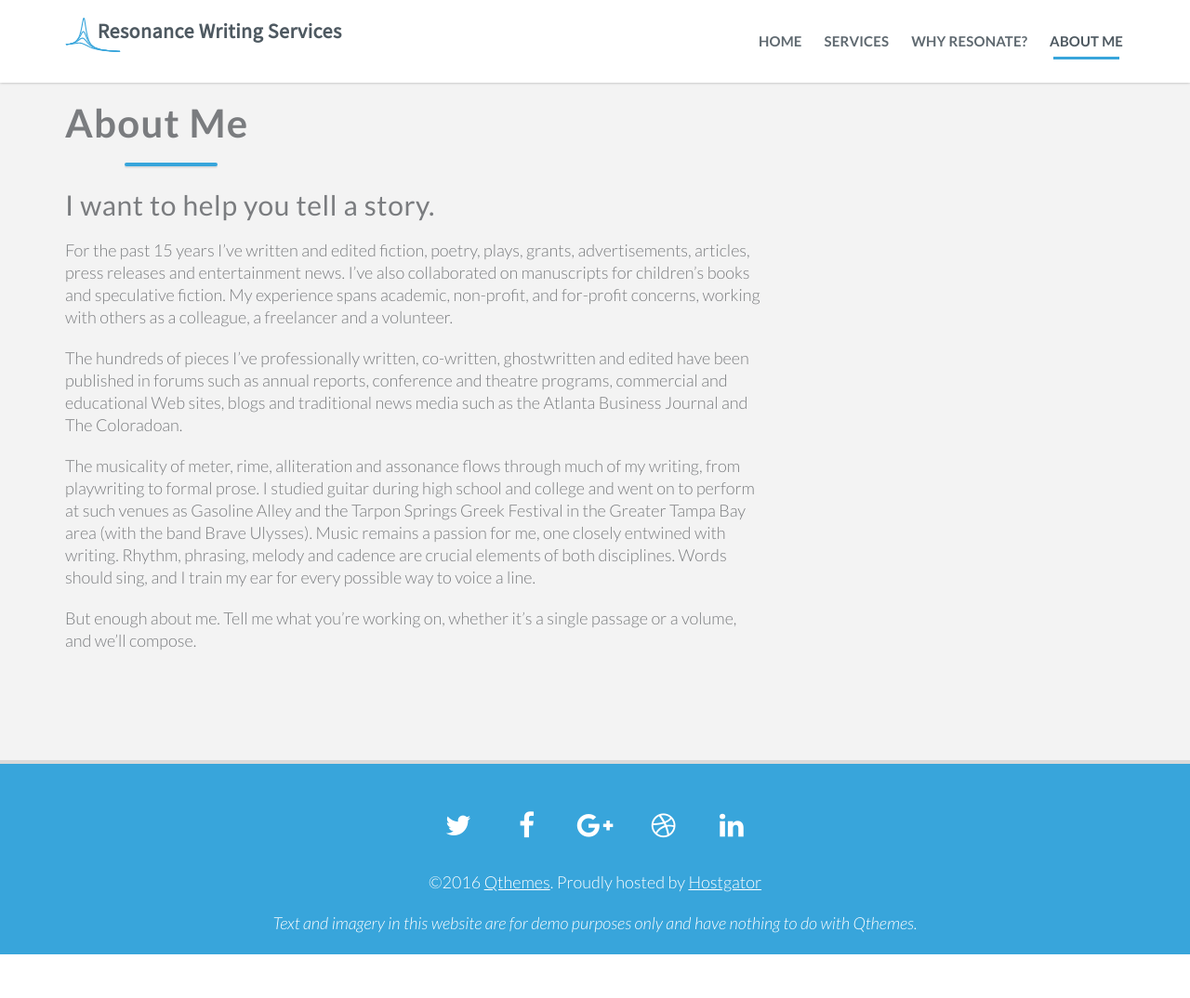
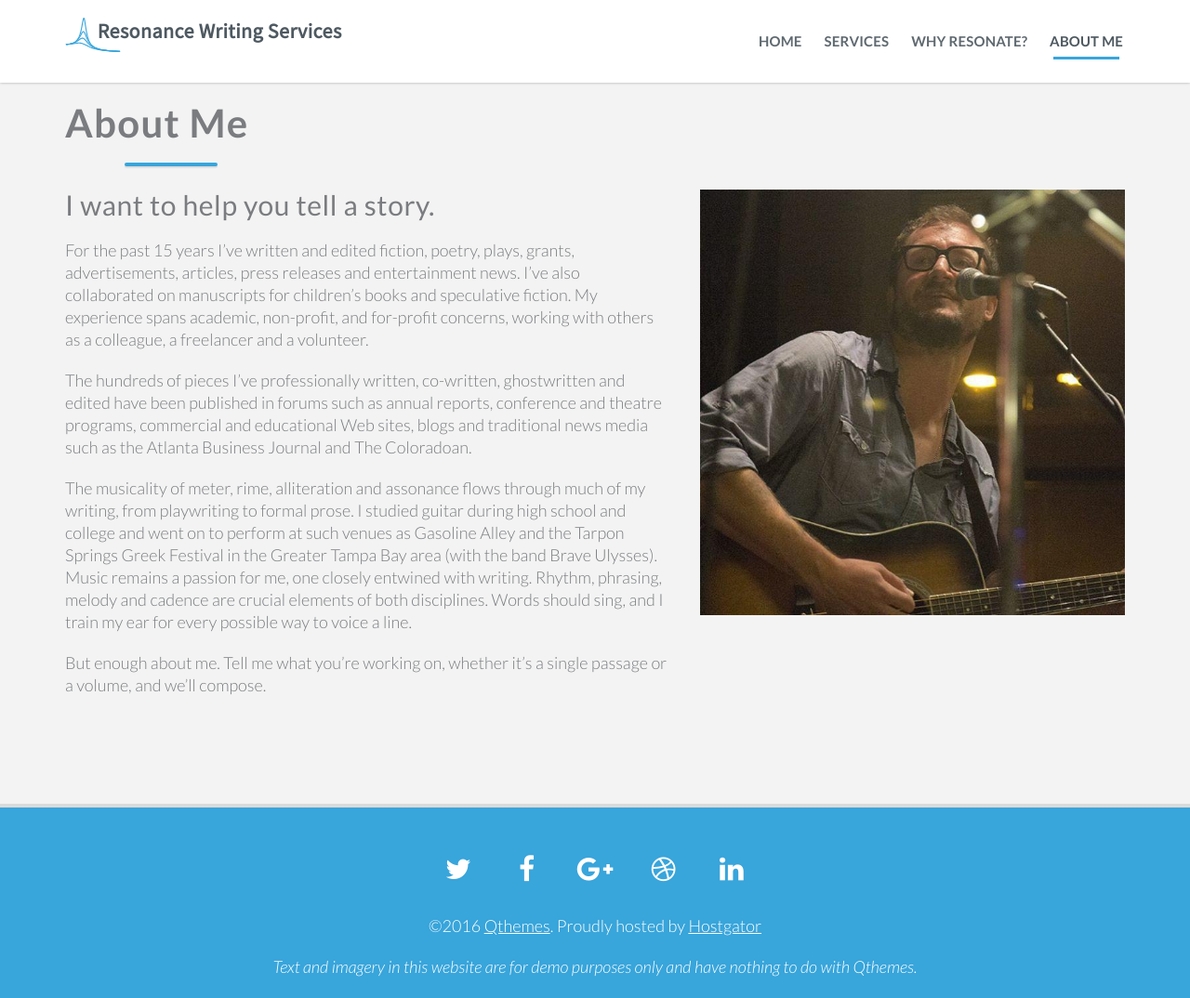
Before and after one commit to MarkBrady2/MarkBrady2.github.io, a Jekyll site: the page built from about-me/index.html, in a window 1280 px wide and 1074 px high. Shown: the whole window at 93% size. Built offline with Jekyll 4.4.1, drawn with Linux system fonts in a browser that asks for light colours; nearby versions of some CDN libraries.

Commit message:
Added some photos to resonate/about pages

```diff
--- a/about-me/index.html
+++ b/about-me/index.html
@@ -10,17 +10,17 @@ title:  Mark Brady
 
 		<h1 class="section-title">About Me</h1>
 
-		<h2>I want to help you tell a story.</h1>
+		<div class="row">
+			<div class="col-md-7">
+				<h2>I want to help you tell a story.</h2>
 
-		<div class="row">
-			<div class="col-md-8">
 				<p>For the past 15 years I’ve written and edited fiction, poetry, plays, grants, advertisements, articles, press releases and entertainment news. I’ve also collaborated on manuscripts for children’s books and speculative fiction. My experience spans academic, non-profit, and for-profit concerns, working with others as a colleague, a freelancer and a volunteer.</p>
 				<p>The hundreds of pieces I’ve professionally written, co-written, ghostwritten and edited have been published in forums such as annual reports, conference and theatre programs, commercial and educational Web sites, blogs and traditional news media such as the Atlanta Business Journal and The Coloradoan.</p>
 				<p>The musicality of meter, rime, alliteration and assonance flows through much of my writing, from playwriting to formal prose. I studied guitar during high school and college and went on to perform at such venues as Gasoline Alley and the Tarpon Springs Greek Festival in the Greater Tampa Bay area (with the band Brave Ulysses). Music remains a passion for me, one closely entwined with writing. Rhythm, phrasing, melody and cadence are crucial elements of both disciplines. Words should sing, and I train my ear for every possible way to voice a line.</p>
 				<p>But enough about me. Tell me what you’re working on, whether it’s a single passage or a volume, and we’ll compose.</p>
 			</div>
-			<div class="col-md-8">
-
+			<div class="col-md-5">
+				<img src="{{ site.baseurl }}/assets/MarkBrady_guitar.jpg" alt="" class="img-responsive" />
 			</div>
 		</div>
 
```
Also changed, not shown: why-resonate/index.html (+4 -3 lines), assets/MarkBrady_guitar.jpg (added), assets/wantToBeHeardListening.jpg (added).
